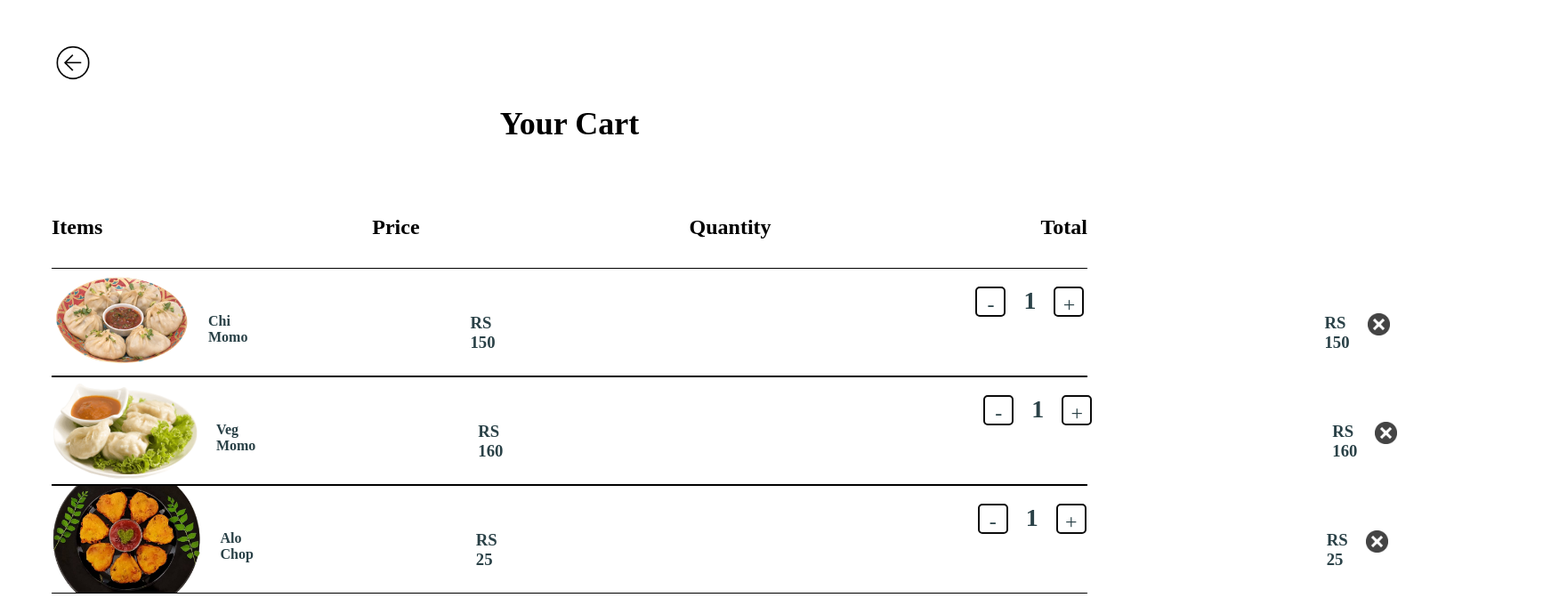
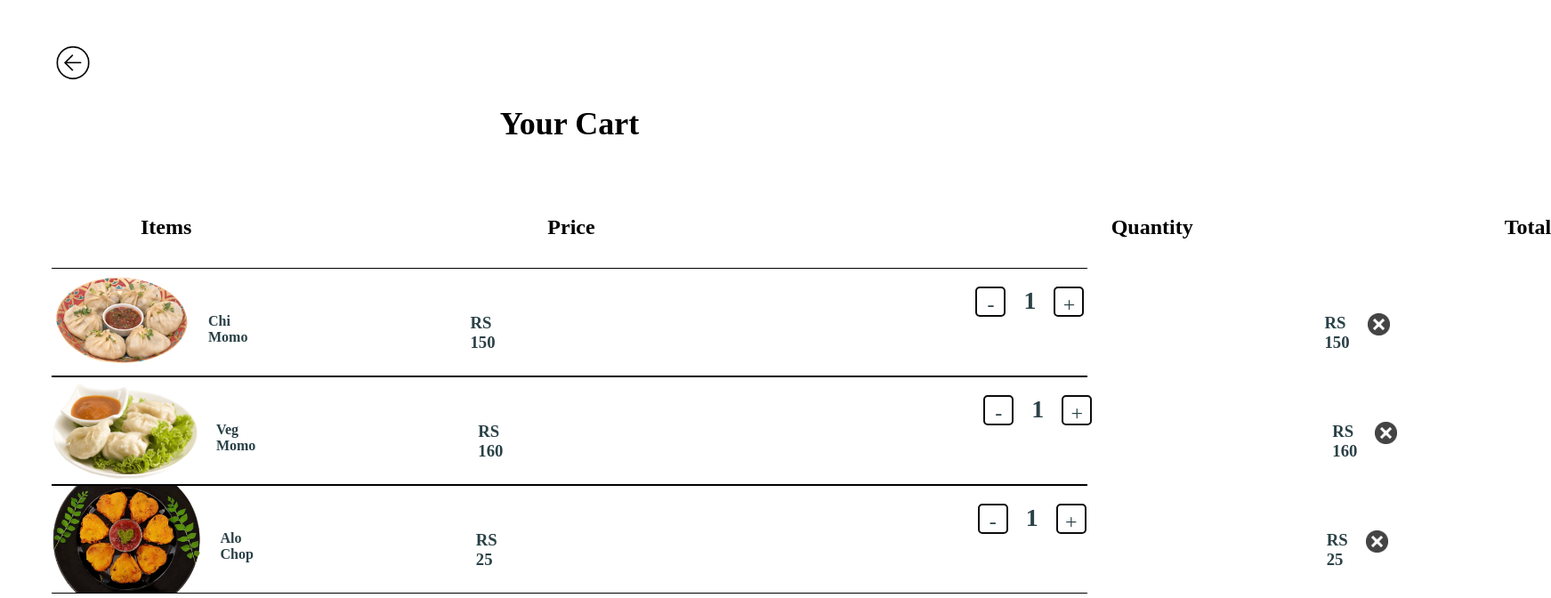
Before and after one commit to shreesty/Kings_Canteen, a React (Vite) app: page /home/shistiiii/Documents/shistii/Kings_Canteen/src/Cart_Page.jsx in a window 1280 px wide. Shown: the top 672 px of the page at 89% size, 1743 px wide, since content can reach past the window. Built offline with nearby package versions, Linux system fonts and the light colour scheme; what webfontloader would draw is missing.

Commit message:
Order_Now Button

```diff
--- a/src/Cart_Page.jsx
+++ b/src/Cart_Page.jsx
@@ -62,11 +62,11 @@ function Cart_Page() {
           <h1>Your Cart</h1>
         </div>
         <div className="Cart_container">
-          <div className="Item_headers">
-            <h4>Items</h4>
-            <h4>Price</h4>
-            <h4 className="quantity_header">Quantity</h4>
-            <h4>Total</h4>
+          <div className="Items_headers">
+            <h4 className="Item_header">Items</h4>
+            <h4 className="Price_header">Price</h4>
+            <h4 className="Quantity_header">Quantity</h4>
+            <h4 className="Total_header">Total</h4>
           </div>
           <div className="Item_component">
             {items.map((item, index) => (
--- a/src/Login-Page.css
+++ b/src/Login-Page.css
@@ -127,12 +127,9 @@ color:#2A4147;
 {
     list-style: none;
     margin-left: 30px;
+}
 
-}
-.Nav_bar > .Logout_icon
-{
-    margin-left: 50px;
-}
+
 
 
 
@@ -243,15 +240,35 @@ flex-direction: column;}
 }
 
 
-.Item_headers
+.Items_headers
 {
     display: flex;
-    justify-content:space-between;
 }
-.Item_headers > h4
+.Items_headers > h4
 {
     font-size: 24px;
 }
+.Items_headers > .Item_header
+{
+    margin-left: 100px;
+}
+
+.Items_headers > .Price_header
+{
+    margin-left: 400px;
+}
+
+.Items_headers > .Quantity_header
+{
+    margin-left: 580px;
+}
+
+.Items_headers > .Total_header
+{
+    margin-left: 350px;
+}
+
+
 
 .Item_component > .items
 {
--- a/src/home_page.jsx
+++ b/src/home_page.jsx
@@ -206,16 +206,15 @@ function Home_Page() {
             <div className="Drinks" onClick={() => setCurrentCategory("drinks")}>Drinks</div>
             <ul>
               <li>
-                <Link to="/home/shistiiii/Documents/shistii/Kings_Canteen/src/Cart_Page.jsx"><img className="Cart_icon" src={Cart_logo} height={55}></img></Link>
+                <Link to="/home/shistiiii/Documents/shistii/Kings_Canteen/src/Cart_Page.jsx"><img className="Cart_icon" src={Cart_logo} height={60} ></img></Link>
+                <Link to="/"><img className="Logout_icon" src={Logout_logo} height={100}></img></Link>
+
                 </li>
             </ul>
 
-            <ul>
-            <li>
-            <Link to="/"><img className="Logout_icon" src={Logout_logo} height={90}></img></Link>
 
-            </li>
-            </ul>
+
+
 
           </div>
 
```
